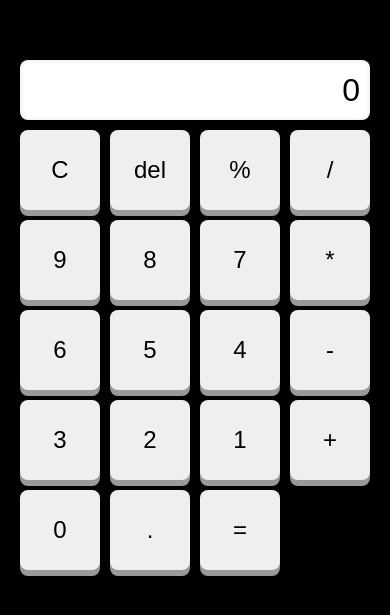
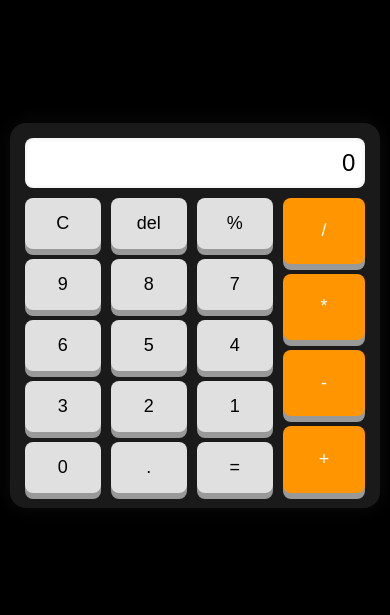
Before and after one commit to Trust447/calculator, a plain HTML site: page calc.html in a window 390 px wide. Shown: the part 107-722 px from the top of the page. Drawn offline with Linux system fonts and the light colour scheme.

Commit message:
added objective to my calculator app

```diff
--- a/calc.css
+++ b/calc.css
@@ -1,65 +1,34 @@
-*{
+* {
     margin: 0;
     padding: 0;
     box-sizing: border-box;
 }
-body{
+
+body {
     background-color: black;
+    font-family: 'Roboto', sans-serif;
 
+    color: white;
+    display: flex;
+    justify-content: center;
+    align-items: center;
+    min-height: 100vh;
 }
 
-#Calculator{
+#Calculator {
+    background-color: #1a1a1a;
+    padding: 20px;
+    border-radius: 16px;
+    box-shadow: 0 0 20px rgba(255, 255, 255, 0.05);
+    width: 100%;
+    max-width: 400px;
     display: flex;
-    justify-content: center;
     flex-direction: column;
     align-items: center;
-    height: 100vh;
 }
 
-
-button{
-    width: 80px;
-    height: 80px;
-    padding: 10px;
-    font-size: 24px;
-    border-radius: 8px;
-    transition: all 0.1s ease-in-out;
-    box-shadow: 0 6px #999;
-    border: none;
-}
-button:hover{
-    cursor: pointer;
-}
-button:active{
-    box-shadow: 0 2px #666;
-    transform: translateY(2px);
-}
-
-.buttons{
-    display: flex;
-    gap: 10px;
-
-}
-
-.numeric-btn{
-    display: flex;
-    flex-direction: column;
-    gap: 10px;
-}
-
-.operator-btn{
-    display: flex;
-    flex-direction: column;
-    gap: 10px;
-}
-.item{
-    display: flex;
-    gap: 10px;
-}
-
-
-.display{
-    width: 350px;
+.display {
+    width: 100%;
     height: 60px;
     font-size: 32px;
     text-align: right;
@@ -69,4 +38,82 @@ button:active{
     border-radius: 8px;
     box-shadow: inset 0 0 5px rgba(0,0,0,0.1);
     margin-bottom: 10px;
+    background-color: #fff;
+    color: black;
 }
+
+.buttons {
+    display: flex;
+    gap: 10px;
+    width: 100%;
+    justify-content: space-between;
+}
+
+.numeric-btn {
+    display: flex;
+    flex-direction: column;
+    gap: 10px;
+    flex: 3;
+}
+
+.operator-btn {
+    display: flex;
+    flex-direction: column;
+    gap: 10px;
+    flex: 1;
+}
+
+.item {
+    display: flex;
+    gap: 10px;
+    justify-content: space-between;
+}
+
+button {
+    flex: 1;
+    padding: 18px 0;
+    font-size: 24px;
+    border-radius: 8px;
+    transition: all 0.1s ease-in-out;
+    box-shadow: 0 6px #999;
+    border: none;
+    background-color: #e0e0e0;
+}
+
+button:hover {
+    cursor: pointer;
+}
+
+button:active {
+    box-shadow: 0 2px #666;
+    transform: translateY(2px);
+}
+
+.operator-btn button {
+    background-color: #ff9500;
+    color: white;
+}
+
+.equal-to button {
+    background-color: #34c759;
+    color: white;
+    width: 100%;
+}
+
+/* Responsive Design */
+@media (max-width: 480px) {
+    #Calculator {
+        padding: 15px;
+        max-width: 95%;
+    }
+
+    button {
+        font-size: 18px;
+        padding: 15px 0;
+    }
+
+    .display {
+        font-size: 24px;
+        height: 50px;
+    }
+}
--- a/calc.html
+++ b/calc.html
@@ -10,10 +10,12 @@ addition, subtraction, multiplication, and division.
     <meta charset="UTF-8">
     <meta name="viewport" content="width=device-width, initial-scale=1.0">
     <title>Calculator</title>
+    <link href="https://fonts.googleapis.com/css2?family=Roboto&display=swap" rel="stylesheet">
+
     <link rel="stylesheet" href="calc.css">
 </head>
 <body>
-    <container id="Calculator">
+    <div id="Calculator">
 
         <input type="text" class="display" id="display" value="0" readonly>
 
@@ -42,21 +44,19 @@ addition, subtraction, multiplication, and division.
                 <div class="item">
                     <button>0</button>
                     <button>.</button>
-                    <span class="equal-to"><button>=</button></span>
+                    <button class="equal-to">=</button>
+                </div>
+            </div>
 
-                </div>
-            </div class="item">
             <div class="operator-btn">
                 <button>/</button>
                 <button>*</button>
                 <button>-</button>
                 <button>+</button>
+            </div>
+        </div>
+    </div>
 
-            </div>
-
-        </div>
-    </container>
-
- <script src="calc.js"></script>
+    <script src="calc.js"></script>
 </body>
 </html>
--- a/calc.js
+++ b/calc.js
@@ -1,14 +1,13 @@
-let len = document.querySelectorAll("button").length
-let buttons = document.querySelectorAll("button")
-let display = document.querySelector("input")
+let buttons = document.querySelectorAll("button");
+let display = document.querySelector("input");
 
-for(let i= 0; i < len; i++){
-    buttons[i].addEventListener("click", ()=>{
-        let value = buttons[i].textContent;
+buttons.forEach(button => {
+    button.addEventListener("click", () => {
+        let value = button.textContent;
 
-        switch(value){
+        switch (value) {
             case 'C':
-                display.value = '0'
+                display.value = '0';
                 break;
 
             case 'del':
@@ -17,30 +16,36 @@ for(let i= 0; i < len; i++){
 
             case '=':
                 try {
-                    let result = eval(display.value)
+                    let result = eval(display.value);
 
                     if (result === Infinity || result === -Infinity) {
                         display.value = "Cannot divide by 0";
-                      } else {
+                    } else {
                         display.value = result;
-                      }
-                    } catch (e) {
-                      display.value = "Error";
                     }
+                } catch (e) {
+                    display.value = "Error";
+                }
+                break;
 
-                break;
             default:
-                if (display.value === '0'){
-                    display.value = value
-                }else{
-                display.value += value
+                let lastChar = display.value.slice(-1);
+
+                // Prevent multiple dots in the same number
+                if (value === '.' && lastChar === '.') return;
+
+                // Prevent invalid duplicate operators
+                if (['+', '-', '*', '/'].includes(value) && ['+', '-', '*', '/'].includes(lastChar)) {
+                    display.value = display.value.slice(0, -1) + value;
+                    return;
+                }
+
+                // If initial value is "0", replace it unless it's a decimal
+                if (display.value === '0') {
+                    display.value = value === '.' ? '0.' : value;
+                } else {
+                    display.value += value;
                 }
         }
-
-
-
-
-
-    })
-
-}
+    });
+});
```
